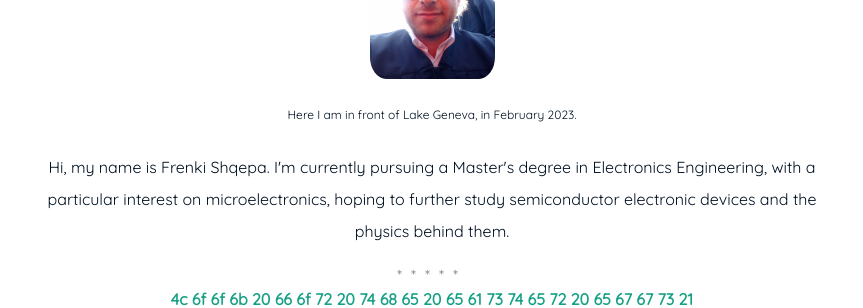
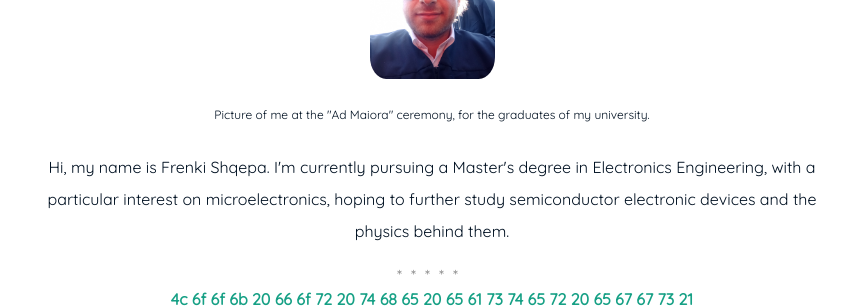
Before and after one commit to FreShq99/frenkishqepa.com, a Jekyll site: the page built from index.md, in a window 1280 px wide. Shown: the part 478-786 px from the top of the page, without its empty margins (208-1071 px from the left). Built offline with Jekyll 4.4.1, drawn with Linux system fonts in a browser that asks for light colours.

Commit message:
Update index.md

```diff
--- a/index.md
+++ b/index.md
@@ -8,7 +8,7 @@ sitemap:
 
 <p align="center">
     <img width="100%" src="{{ '/assets/img/frenk.jpg' | prepend: site.baseurl }}" id="about-img">
-    <p align="center"> <sup>Here I am in front of Lake Geneva, in February 2023.</sup> <p align="center">
+    <p align="center"> <sup>Picture of me at the "Ad Maiora" ceremony, for the graduates of my university.</sup> <p align="center">
 </p>
 
 <div id="describe-text">
```
